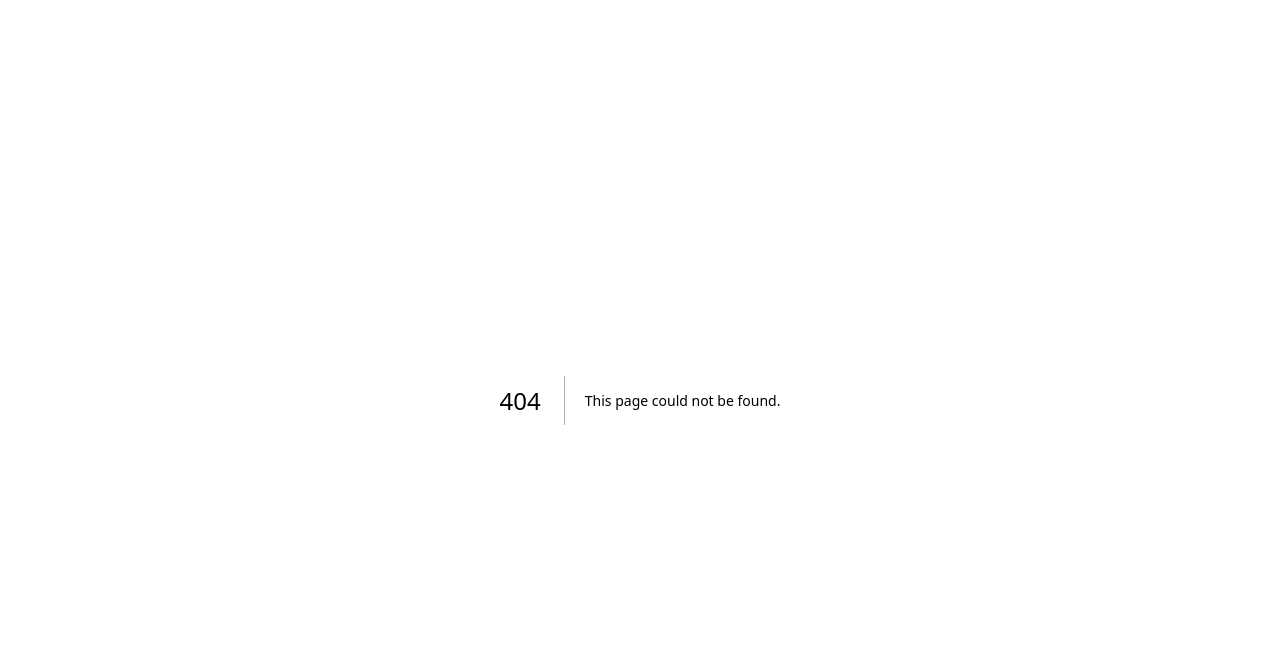
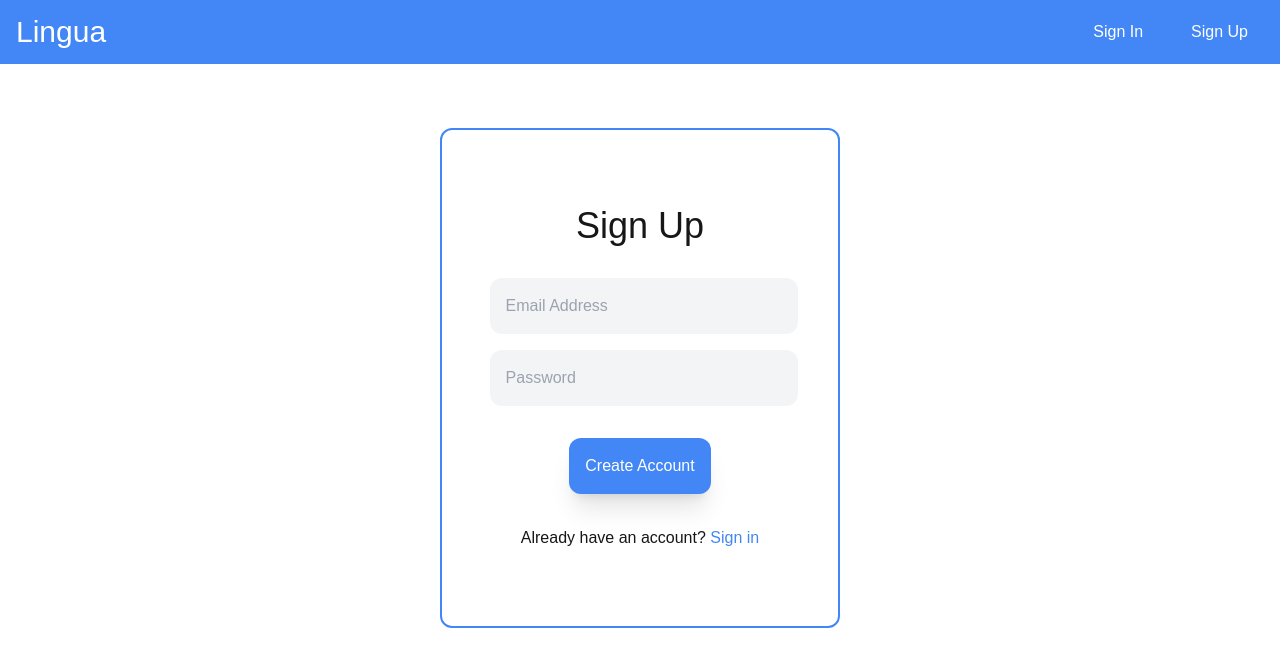
Before and after one commit to wellendorfmatthew/language-app, a Next.js app: page /signup in a window 1280 px wide. Before the commit this address had no page. Shown: the top 666 px of the page. Built offline with nearby package versions, Linux system fonts and the light colour scheme.

Commit message:
Added signup form

```diff
--- a/src/app/components/header.tsx
+++ b/src/app/components/header.tsx
@@ -6,8 +6,8 @@ export default function Header() {
         <div className="w-screen h-16 bg-primary_blue flex items-center justify-between">
             <Link href="/" className="text-3xl text-white ml-4">Lingua</Link>
             <div className="flex justify-center items-center gap-4">
-                <Link href="/" className="text-white mr-8">Signin</Link>
-                <Link href="/" className="text-white mr-8">Signup</Link>
+                <Link href="/" className="text-white mr-8 hover:underline">Sign In</Link>
+                <Link href="/" className="text-white mr-8 hover:underline">Sign Up</Link>
             </div>
         </div>
     )
--- /dev/null
+++ b/src/app/components/signup.tsx
@@ -0,0 +1,16 @@
+import React from "react";
+import Link from "next/link";
+
+export default function SignupBox() {
+    return (
+        <div className="w-[400px] h-[500px] flex flex-col gap-8 justify-center items-center border-2 border-primary_blue mt-16 rounded-xl">
+            <h1 className="text-4xl">Sign Up</h1>
+            <div className="flex flex-col gap-4 w-4/5">
+                <input className="py-4 px-4 ml-2 bg-gray-100 rounded-xl outline-none" placeholder="Email Address" />
+                <input className="py-4 px-4 ml-2 bg-gray-100 rounded-xl outline-none" placeholder="Password" />
+            </div>
+            <button className="px-4 py-4 bg-primary_blue rounded-xl shadow-xl hover:brightness-105 text-white">Create Account</button>
+            <p>Already have an account? <Link href="/signin" className="text-primary_blue hover:underline">Sign in</Link></p>
+        </div>
+    )
+}
--- a/src/app/page.tsx
+++ b/src/app/page.tsx
@@ -6,7 +6,6 @@ export default function Home() {
   return (
     <div>
       <Header />
-      <Flashcard />
     </div>
   );
 }
--- /dev/null
+++ b/src/app/signup/page.tsx
@@ -0,0 +1,12 @@
+import React from "react"
+import SignupBox from "../components/signup"
+import Header from "../components/header"
+
+export default function Signup() {
+    return (
+        <div className="flex flex-col items-center">
+            <Header />
+            <SignupBox />
+        </div>
+    )
+}
```
